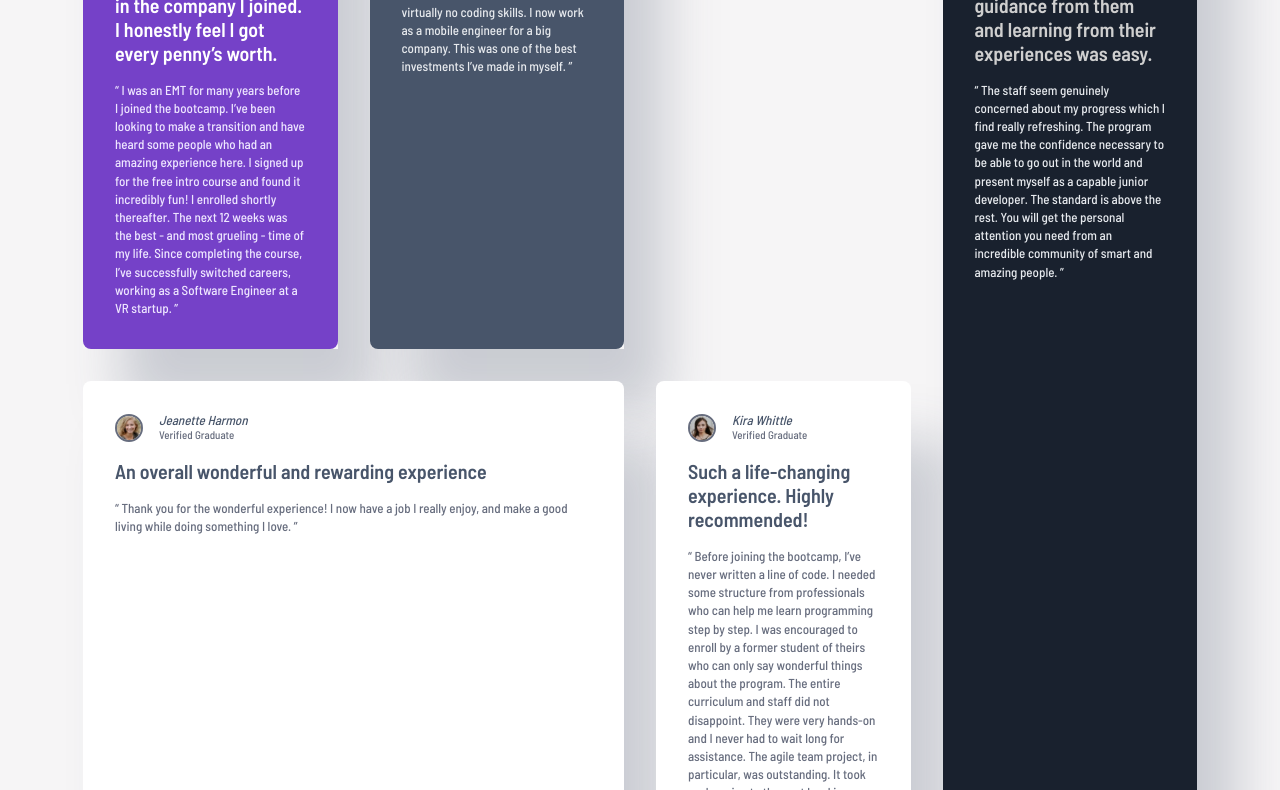
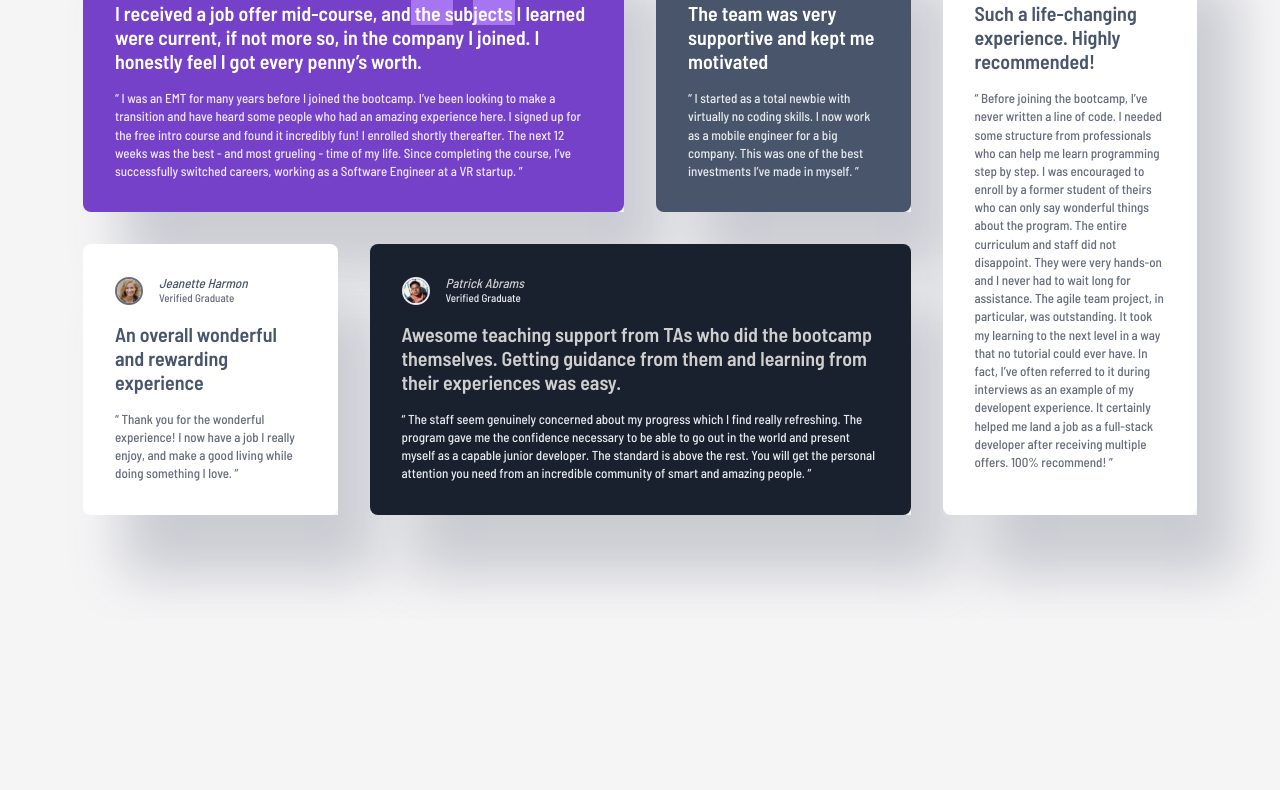
Before and after one commit to KonradJam/testimonials-grid-section-main, a website: page index.html in a window 1280 px wide. Shown: the part 181-971 px from the top of the page. After the commit the page ends 800 px from the top, so only its background shows below. Drawn offline with Linux system fonts and the light colour scheme.

Commit message:
Update testimonials layout for improved responsiveness and adjust media query syntax

```diff
--- a/assets/scss/styles.scss
+++ b/assets/scss/styles.scss
@@ -135,17 +135,17 @@ body {
     }
 
     .testimonials__testimonial {
-      &:nth-child(1),
-      &:nth-child(4),
-      &:nth-child(5) {
+      &:nth-child(2),
+      &:nth-child(5),
+      &:nth-child(6) {
         grid-column: span 2;
       }
 
-      &:nth-child(1) > * {
+      &:nth-child(2) > * {
         z-index: 1;
       }
 
-      &:nth-child(1)::after {
+      &:nth-child(2)::after {
         content: url(../images/bg-pattern-quotation.svg);
         position: absolute;
         inset-inline-start: 23.5rem;
@@ -166,11 +166,11 @@ body {
     .testimonials {
         grid-template-columns: repeat(4, 1fr);
 
-        &__testimonial:nth-child(1)::after {
+        &__testimonial:nth-child(2)::after {
             inset-inline-start: clamp(15.625rem, calc(-3.76rem + 30.288vw), 23.5rem); /* min: 250px, max: 376px */
         }
 
-        &__testimonial:nth-child(5) {
+        &__testimonial:nth-child(6) {
             grid-column: 4;
             grid-row: 1 / span 2;
         }
```
Also changed, not shown: assets/css/styles.css.
